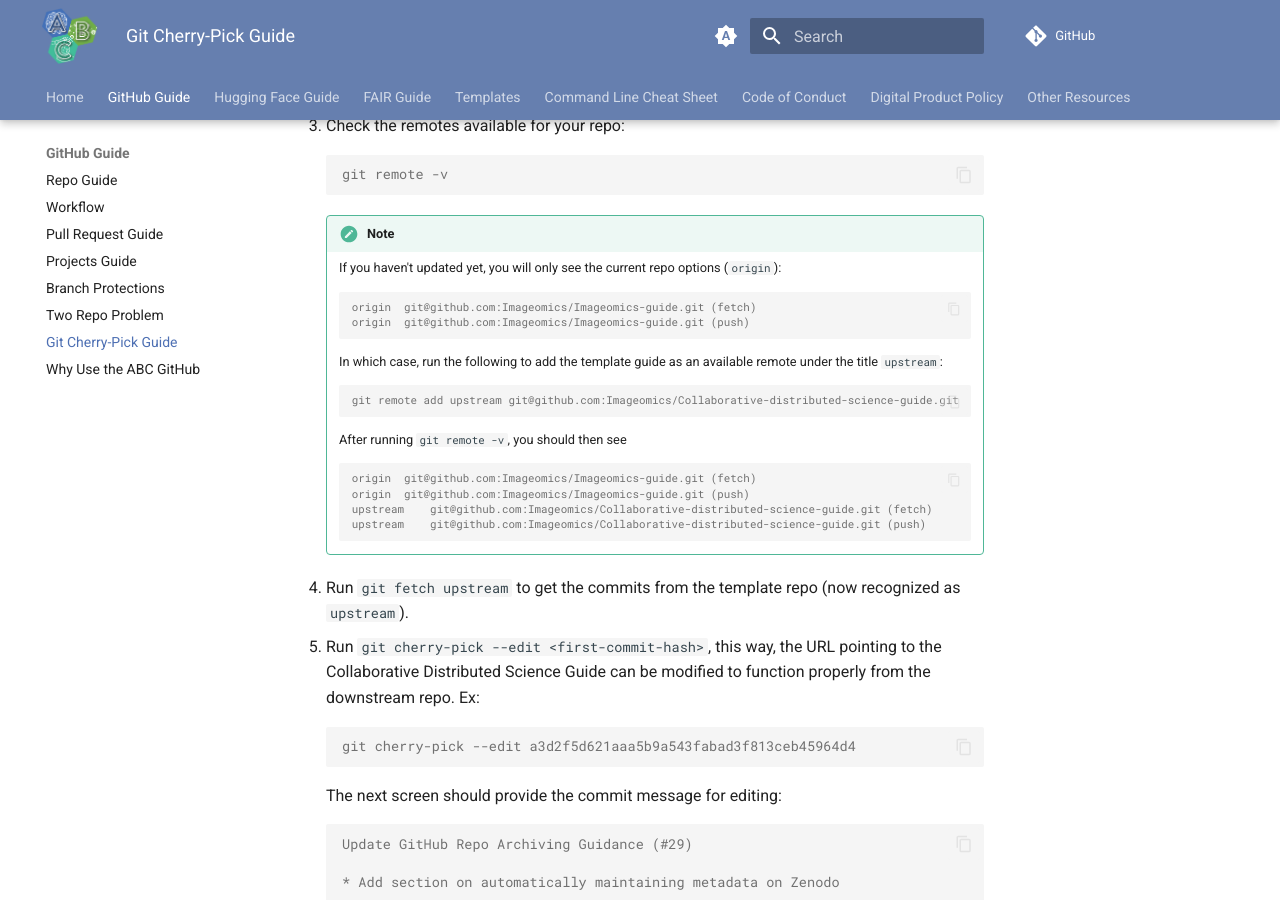
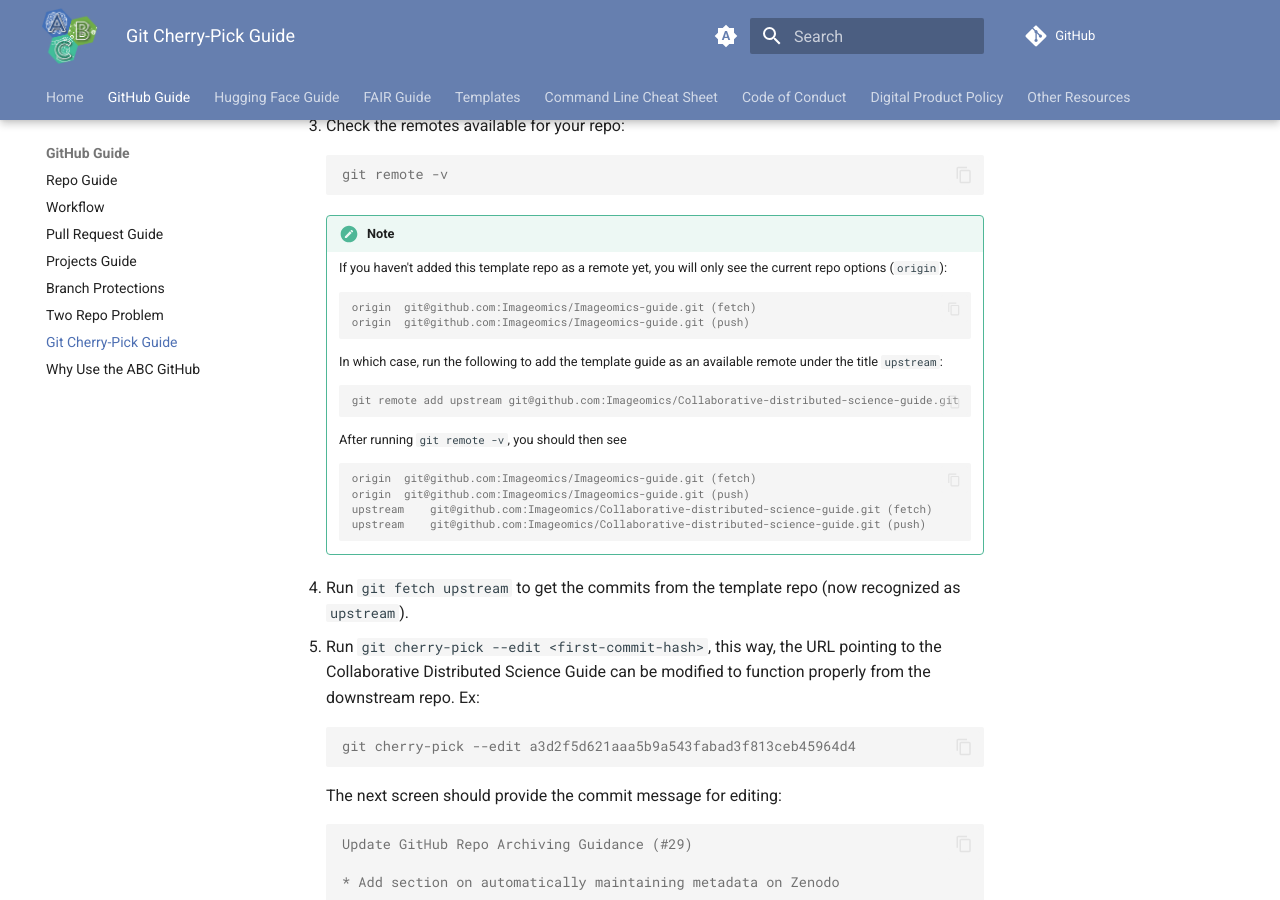
Before and after one commit to ABC-Center/ABC-guide, an MkDocs documentation site: the page built from docs/wiki-guide/Git-Cherry-Pick-Guide.md, in a window 1280 px wide and 900 px high, scrolled down 542 px. Built offline with MkDocs 1.6.1 and Material for MkDocs 9.7.7, drawn with Linux system fonts in a browser that asks for light colours; comment, search, counter and statistics services are not loaded.

Commit message:
Clarify remote options note
Pull from Collab Guide [PR 36](https://github.com/Imageomics/Collaborative-distributed-science-guide/pull/36)

````diff
--- a/docs/wiki-guide/Git-Cherry-Pick-Guide.md
+++ b/docs/wiki-guide/Git-Cherry-Pick-Guide.md
@@ -19,7 +19,7 @@
     ```
 
     !!! note
-        If you haven't updated yet, you will only see the current repo options (`origin`):
+        If you haven't added this template repo as a remote yet, you will only see the current repo options (`origin`):
 
         ```console
         origin	git@github.com:Imageomics/Imageomics-guide.git (fetch)
````
